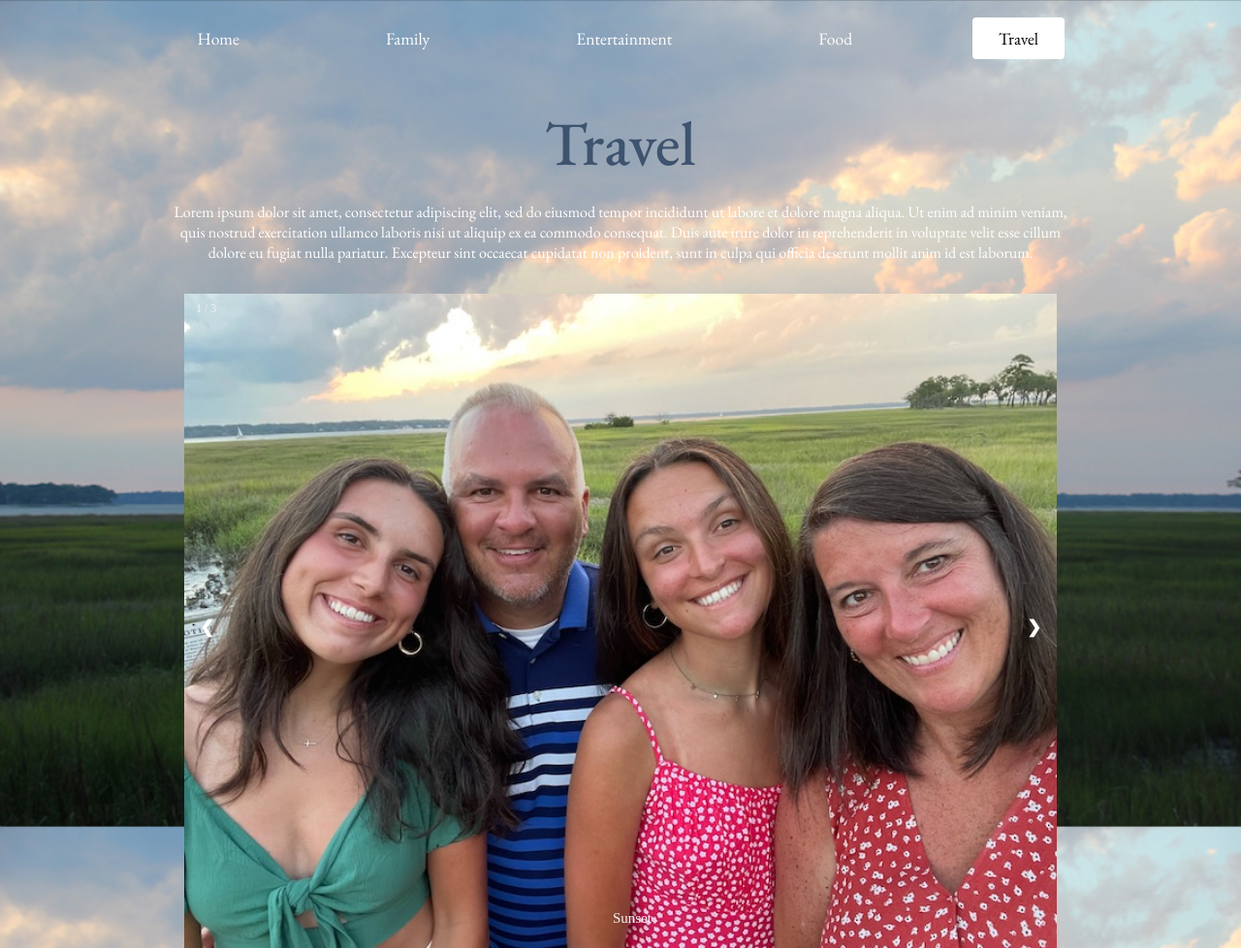
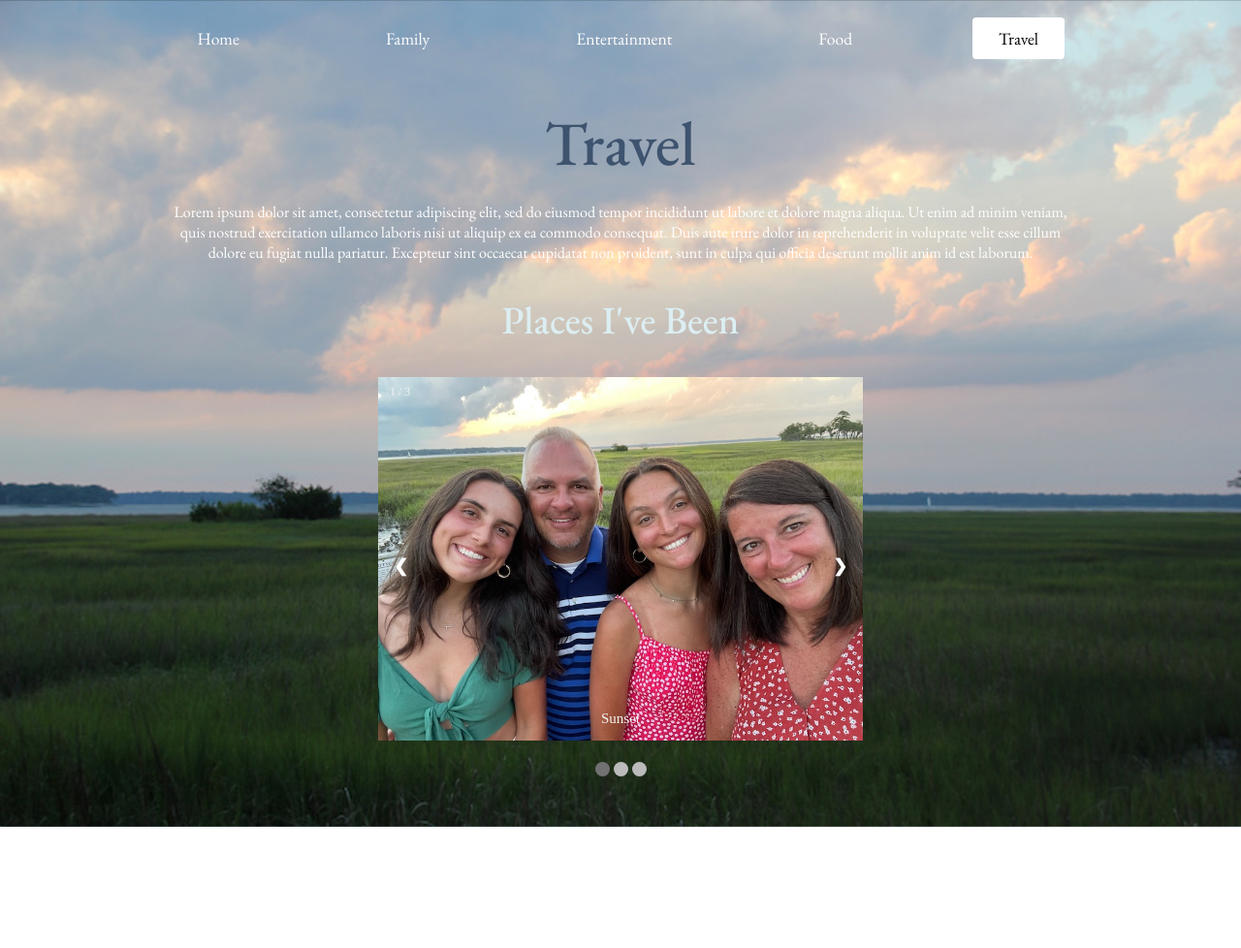
Before and after one commit to ETBD-Miami/yarnetskyims222-passion-project-frantzsk, a plain HTML site: page travel.html in a window 1280 px wide. Shown: the top 978 px of the page at 97% size. After the commit the page ends 853 px from the top, so only its background shows below. Drawn offline with nearby package versions, Linux system fonts and the light colour scheme.

Commit message:
uploaded travel slideshow images

```diff
--- a/styles.css
+++ b/styles.css
@@ -322,7 +322,7 @@ p.about {
 
 /* travel page css */
 .slideshow-container {
-    max-width: 900px;
+    max-width: 500px;
     position: relative;
     margin: 2em auto 0 auto;
   }
@@ -369,7 +369,7 @@ p.about {
   .text {
     color: #f2f2f2;
     font-size: 15px;
-    padding: 8px 12px;
+    padding: 0;
     position: absolute;
     bottom: 18px;
     width: 100%;
--- a/travel.html
+++ b/travel.html
@@ -30,6 +30,8 @@
      <h1>Travel</h1>
 
      <p class="entertainment-intro">Lorem ipsum dolor sit amet, consectetur adipiscing elit, sed do eiusmod tempor incididunt ut labore et dolore magna aliqua. Ut enim ad minim veniam, quis nostrud exercitation ullamco laboris nisi ut aliquip ex ea commodo consequat. Duis aute irure dolor in reprehenderit in voluptate velit esse cillum dolore eu fugiat nulla pariatur. Excepteur sint occaecat cupidatat non proident, sunt in culpa qui officia deserunt mollit anim id est laborum.</p>
+
+     <h2>Places I've Been</h2>
 
      <div class="slideshow-container">
 
@@ -66,6 +68,7 @@
       </div>
 
       </div>
+
 
     </div>
 
```
Also changed, not shown: images/greece.jpg (added), images/ireland.jpg (added), images/london.jpg (added).
